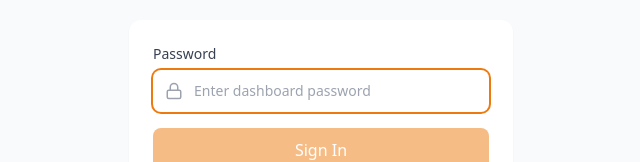
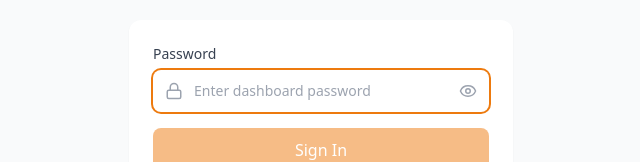
Before and after one commit to usman123-commits/restaurant, a React (Vite) app: page / in a window 1280 px wide. Shown: the part 376-538 px from the top of the page, without its empty margins (319-959 px from the left). Built offline with nearby package versions, Linux system fonts and the light colour scheme; no server answers; the HTML template or start-up script is replaced by a standard one.

Commit message:
updated some minor issues

```diff
--- a/src/pages/Login.jsx
+++ b/src/pages/Login.jsx
@@ -1,8 +1,9 @@
 import { useState } from 'react';
-import { Lock } from 'lucide-react';
+import { Lock, Eye, EyeOff } from 'lucide-react';
 
 export default function Login({ onLogin }) {
   const [password, setPassword] = useState('');
+  const [showPassword, setShowPassword] = useState(false);
   const [error, setError] = useState('');
   const [loading, setLoading] = useState(false);
 
@@ -53,13 +54,21 @@
             <div className="relative">
               <Lock size={18} className="absolute left-3 top-1/2 -translate-y-1/2 text-gray-400" />
               <input
-                type="password"
+                type={showPassword ? 'text' : 'password'}
                 value={password}
                 onChange={(e) => setPassword(e.target.value)}
-                className="w-full pl-10 pr-4 py-2.5 border border-gray-300 rounded-lg text-sm focus:outline-none focus:ring-2 focus:ring-brand-500 focus:border-transparent"
+                className="w-full pl-10 pr-10 py-2.5 border border-gray-300 rounded-lg text-sm focus:outline-none focus:ring-2 focus:ring-brand-500 focus:border-transparent"
                 placeholder="Enter dashboard password"
                 autoFocus
               />
+              <button
+                type="button"
+                onClick={() => setShowPassword((v) => !v)}
+                className="absolute right-3 top-1/2 -translate-y-1/2 text-gray-400 hover:text-gray-600"
+                tabIndex={-1}
+              >
+                {showPassword ? <EyeOff size={18} /> : <Eye size={18} />}
+              </button>
             </div>
           </div>
 
```
